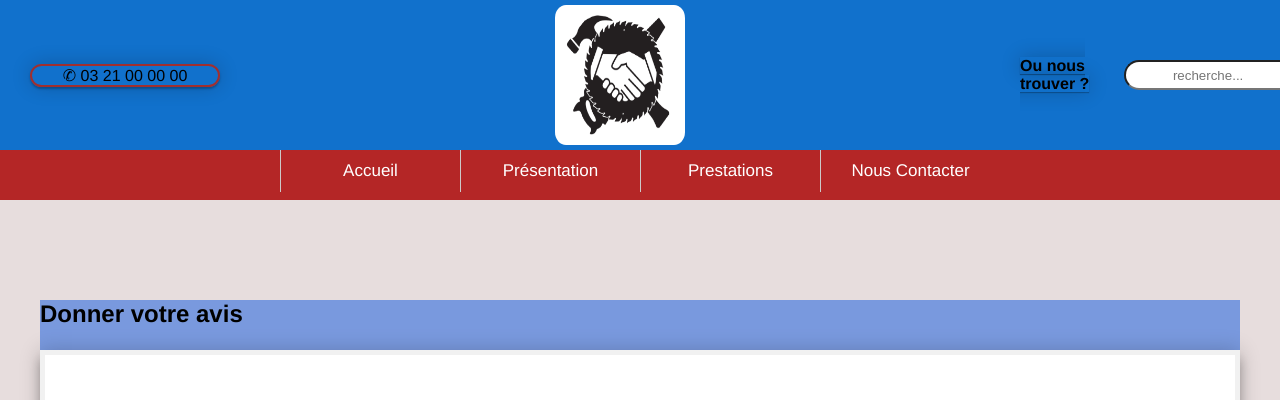
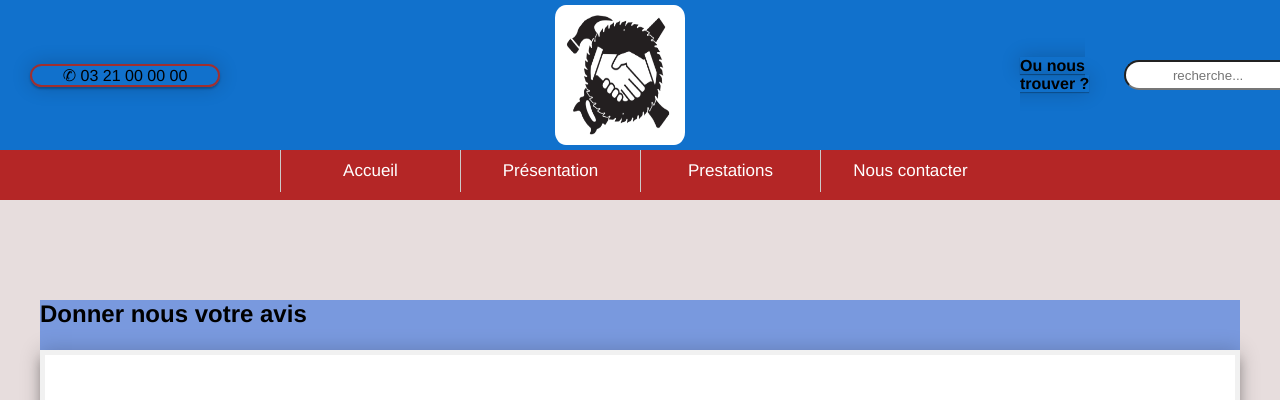
Before and after one commit to Senku69/site-pour-ma-soeur, a plain HTML site: page votre avis.html in a window 1280 px wide. Shown: the top 400 px of the page. Drawn offline with Linux system fonts and the light colour scheme.

Commit message:
site pour ma soeur

```diff
--- a/votre avis.html
+++ b/votre avis.html
@@ -53,7 +53,7 @@
                     </ul>
                   </li>
                   <li>
-                    <a href="#">Nous Contacter</a>
+                    <a href="#">Nous contacter</a>
                     <ul>
                       <li><a href="contacte.html">Formulaire de contact</a></li>
                       <li><a href="localisation.html">Localisation</a></li>
@@ -67,7 +67,7 @@
     <section>
         <article>
             <div class="container">
-                <h2>Donner votre avis</h2>
+                <h2>Donner nous votre avis</h2>
                 <form action="#">
                     <br>
                     <fieldset>
```
Also changed, not shown: acceuil.html (+1 -1 lines), carrelage.html (+1 -1 lines), contacte.html (+1 -1 lines), douche à l'italienne.html (+1 -1 lines), galeriePhoto.html (+1 -1 lines), localisation.html (+1 -1 lines), maçonnerie.html (+1 -1 lines), présentation.html (+1 -1 lines), ravalement2façade.html (+1 -1 lines), renovation.html (+1 -1 lines).
